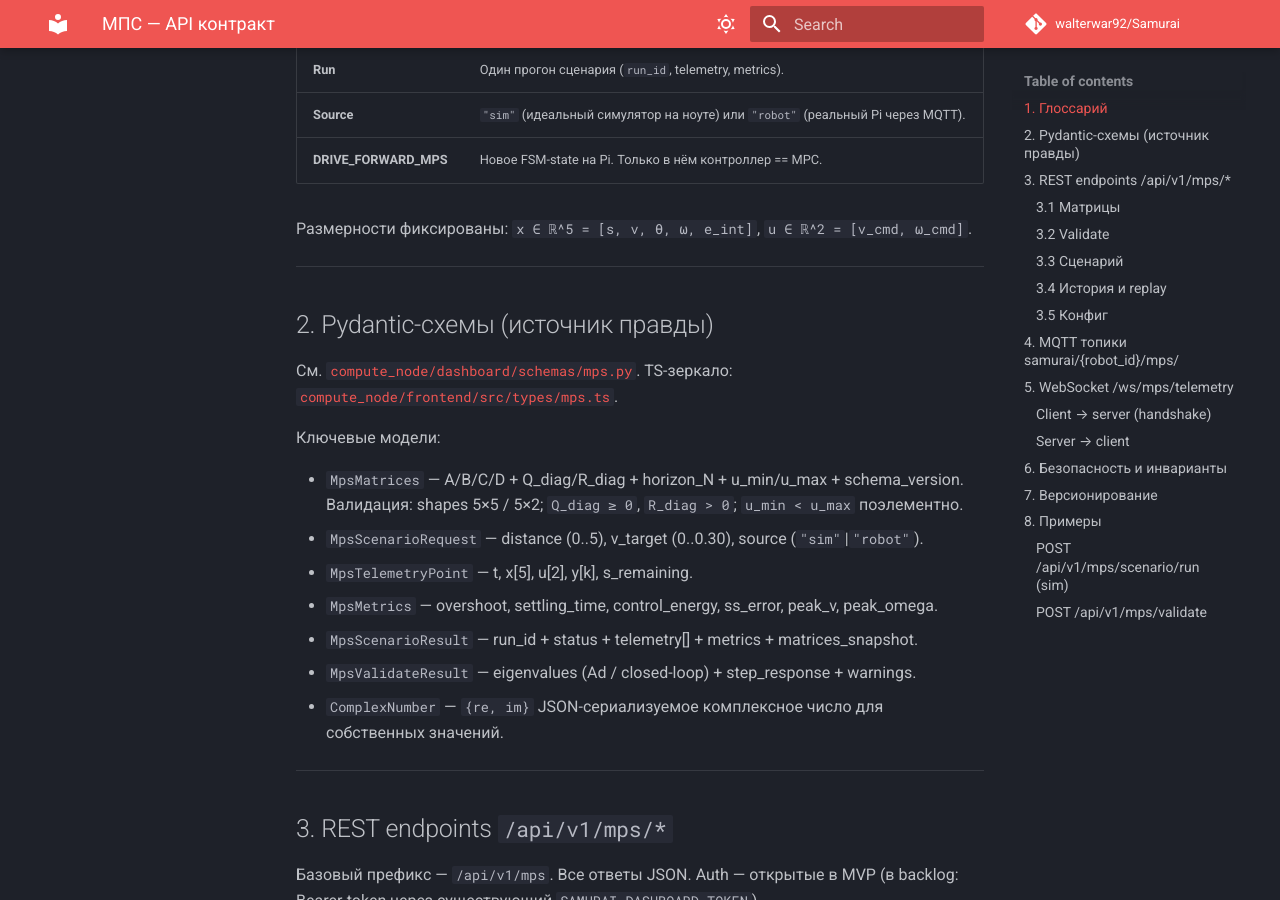
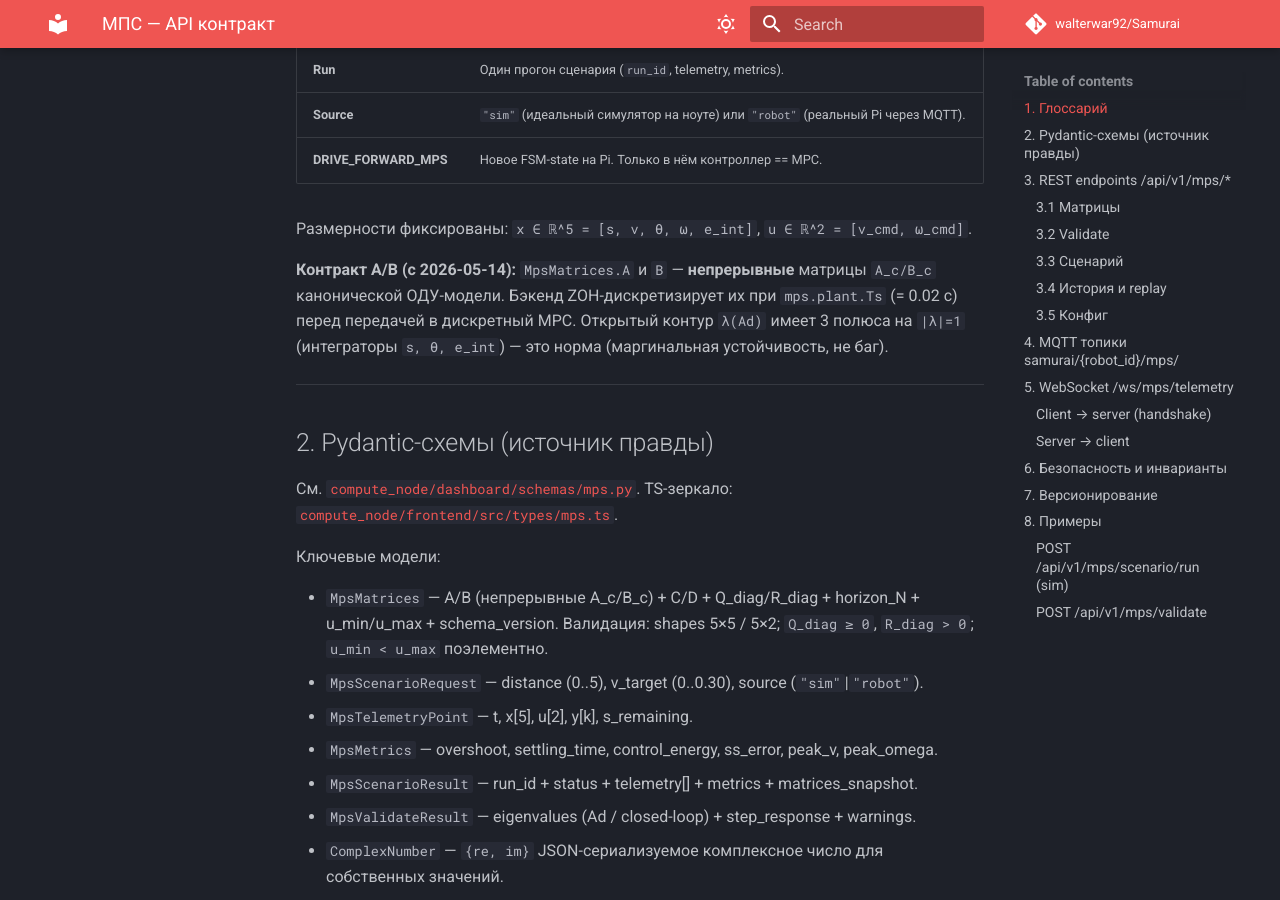
Before and after one commit to walterwar92/Samurai, an MkDocs documentation site: the page built from docs/mps/api.md, in a window 1280 px wide and 900 px high, scrolled down 823 px. Built offline with MkDocs 1.6.1 and Material for MkDocs 9.7.7, drawn with Linux system fonts in a browser that asks for light colours; comment, search, counter and statistics services are not loaded; some of the changed text lies outside the part shown.

Commit message:
docs(mps): контракт A/B — непрерывные матрицы, бэкенд ZOH-дискретизирует

```diff
--- a/docs/mps/api.md
+++ b/docs/mps/api.md
@@ -27,6 +27,12 @@
 
 Размерности фиксированы: `x ∈ ℝ^5 = [s, v, θ, ω, e_int]`, `u ∈ ℝ^2 = [v_cmd, ω_cmd]`.
 
+**Контракт A/B (с 2026-05-14):** `MpsMatrices.A` и `B` — **непрерывные**
+матрицы `A_c/B_c` канонической ОДУ-модели. Бэкенд ZOH-дискретизирует их
+при `mps.plant.Ts` (= 0.02 с) перед передачей в дискретный MPC. Открытый
+контур `λ(Ad)` имеет 3 полюса на `|λ|=1` (интеграторы `s, θ, e_int`) —
+это норма (маргинальная устойчивость, не баг).
+
 ---
 
 ## 2. Pydantic-схемы (источник правды)
@@ -36,7 +42,7 @@ TS-зеркало: [`compute_node/frontend/src/types/mps.ts`](../../compute_node
 
 Ключевые модели:
 
-- `MpsMatrices` — A/B/C/D + Q_diag/R_diag + horizon_N + u_min/u_max + schema_version.
+- `MpsMatrices` — A/B (непрерывные A_c/B_c) + C/D + Q_diag/R_diag + horizon_N + u_min/u_max + schema_version.
   Валидация: shapes 5×5 / 5×2; `Q_diag ≥ 0`, `R_diag > 0`; `u_min < u_max` поэлементно.
 - `MpsScenarioRequest` — distance (0..5), v_target (0..0.30), source (`"sim"`|`"robot"`).
 - `MpsTelemetryPoint` — t, x[5], u[2], y[k], s_remaining.
@@ -73,7 +79,9 @@ TS-зеркало: [`compute_node/frontend/src/types/mps.ts`](../../compute_node
 |---|---|---|---|
 | POST | `/validate` | `MpsMatrices?` (если null — валидируется draft, иначе applied) | `MpsValidateResult` |
 
-Считает λ(Ad), λ(Ad − Bd·K_first), short step-response (2 сек, dt=0.02) в идеальном симуляторе. Никаких побочных эффектов.
+ZOH-дискретизирует непрерывные A/B при `mps.plant.Ts`, затем считает
+λ(Ad), λ(Ad − Bd·K_first), short step-response (2 сек) в идеальном
+симуляторе. Никаких побочных эффектов.
 
 ### 3.3 Сценарий
 
```
Also changed, not shown: docs/superpowers/specs/2026-05-05-mps-state-space-design.md (+6 -0 lines), 1 other file.
